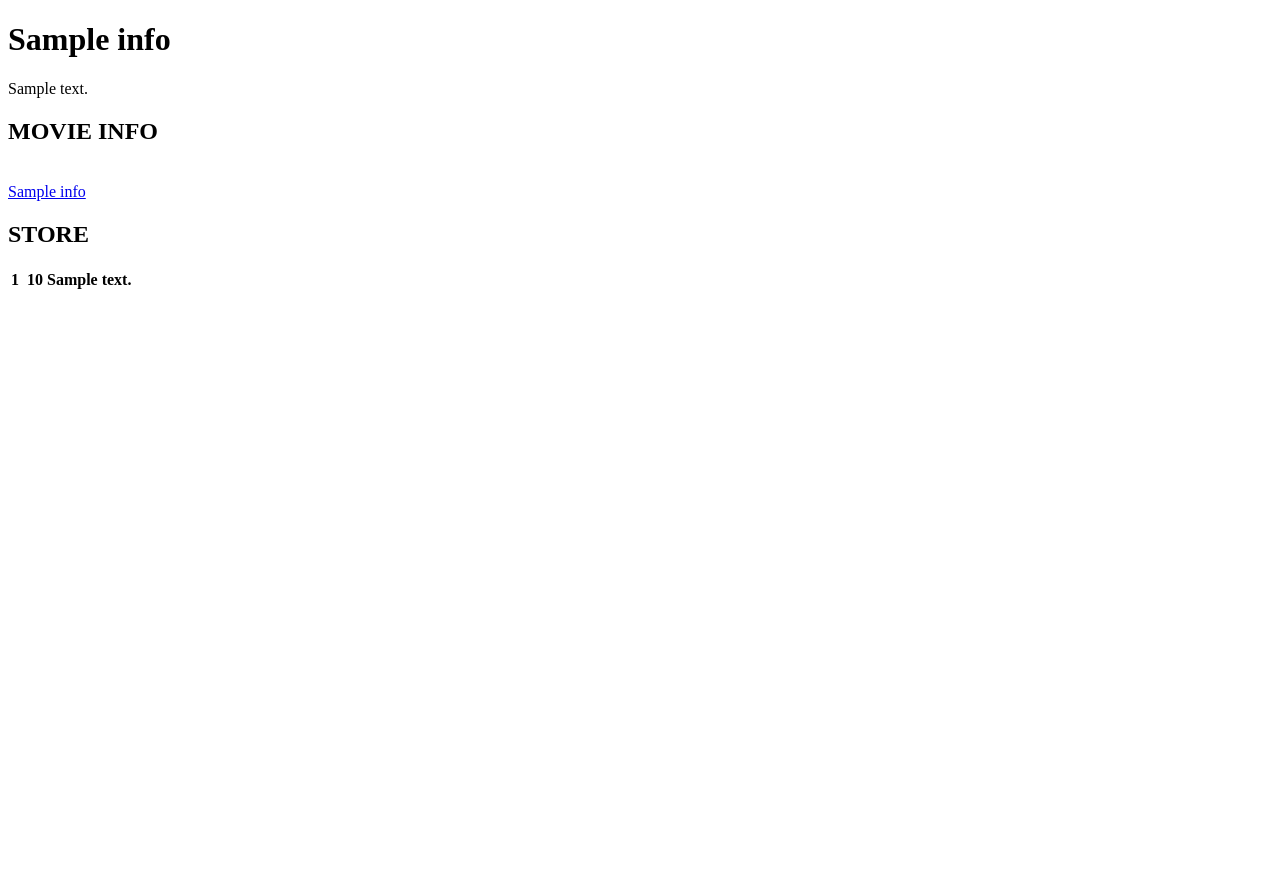
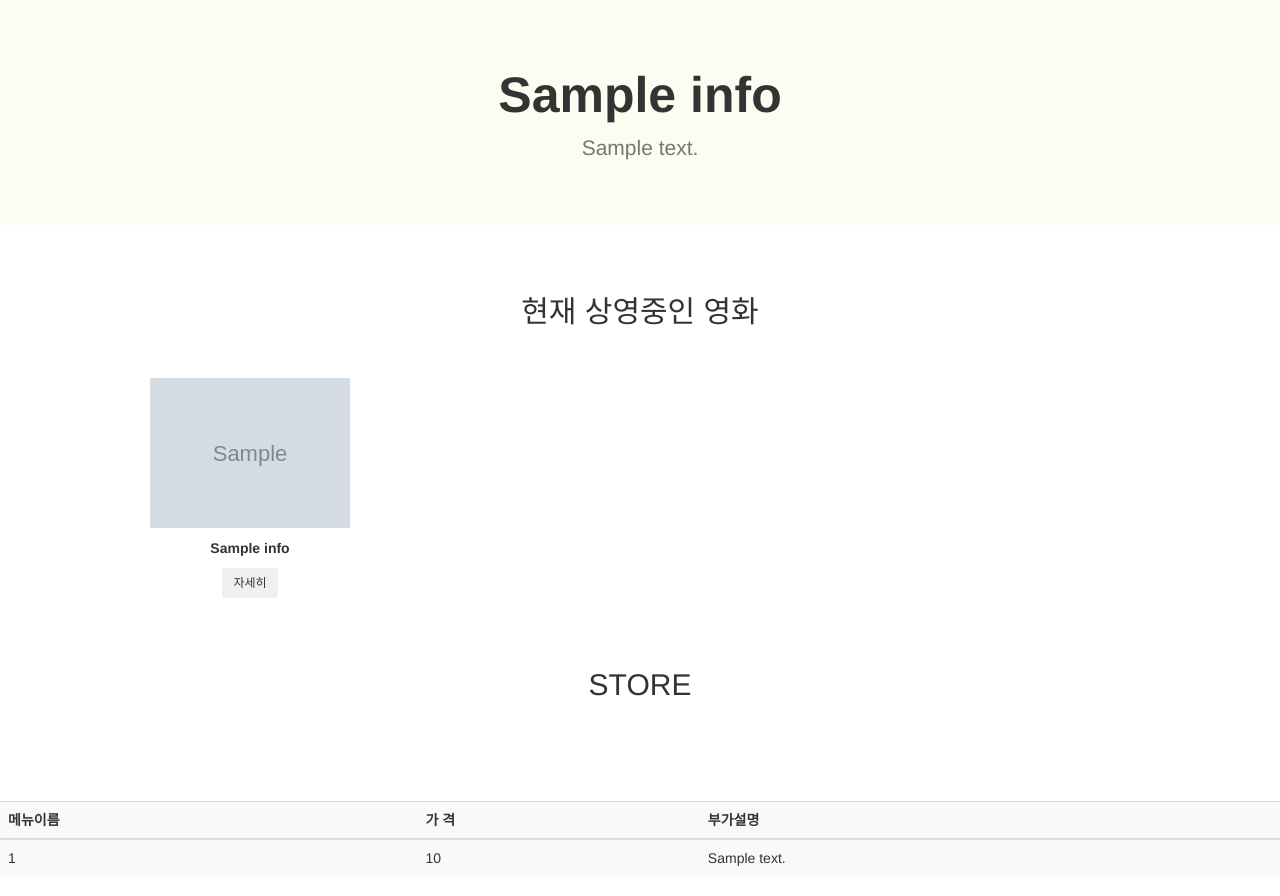
Before and after one commit to wally0813/DataBaseApplication, a PHP site: the page made by theater.php in a window 1280 px wide. Before the commit the page ends 289 px from the top, so only its background shows below. Run offline with PHP 8.4, Linux system fonts and the light colour scheme; the visitor is signed in with stand-in values (Sample User, id 1); tables that the repository leaves empty or names only in its code hold one stand-in row (values such as "Sample post"); grey boxes marked "Sample" are stand-in pictures; lists and menus that the app fills with data are empty; some libraries are stand-ins or nearby versions.

Commit message:
Add files via upload

```diff
--- a/theater.php
+++ b/theater.php
@@ -1,3 +1,44 @@
+
+<!doctype html>
+<html lang="en">
+  <head>
+    <meta charset="utf-8">
+    <meta name="viewport" content="width=device-width, initial-scale=1, shrink-to-fit=no">
+    <meta name="description" content="">
+    <meta name="author" content="">
+    <link rel="icon" href="/docs/4.0/assets/img/favicons/favicon.ico">
+
+    <title>Album example for Bootstrap</title>
+
+    <link rel="canonical" href="https://getbootstrap.com/docs/4.0/examples/album/">
+
+    <!-- Bootstrap core CSS -->
+    <link href="/css/bootstrap.min.css" rel="stylesheet">
+
+    <!-- Custom styles for this template -->
+    <link href="album.css" rel="stylesheet">
+	<style>
+	img.card-img-top {
+		display: block;
+		margin: 0 auto;
+	}
+	.card-body{
+		text-align:center;
+		margin-top: 10px;
+	}
+	.row.display-flex {
+	  display: flex;
+	  flex-wrap: wrap;
+	}
+	.row.display-flex > [class*='col-'] {
+	  display: flex;
+	  flex-direction: column;
+	}
+	</style>
+
+  </head>
+
+  <body>
   <?php
 
 	session_start();
@@ -18,39 +59,31 @@
 		$idx = $_GET['idx'];
 
 ?>
+    <main role="main">
 
-<!DOCTYPE html>
-<meta charset="utf-8" />
-<html>
-<head>
-	<title> theater </title>
-</head>
-<body>
-
-
+      <section class="jumbotron text-center" style="background-color: #fdfcf0; margin-bottom: 70px;">
 	  <?php
 
 	$query = "SELECT * FROM theater_info WHERE theater_idx='$idx'";
 	$result = $conn->query($query);
 	$row = $result->fetch_array(MYSQLI_ASSOC);
+	?>
+        <div class="container" style="background-color: #fdfcf0;">
+          <h1 class="jumbotron-heading" style="font-size:50px;"><b><?php echo $row['theater_name']; ?></b></h1>
+          <p class="lead text-muted"><?php echo $row['theater_address']; ?> </br></p>
 
-	?> <h1> <?php echo $row['theater_name']; ?> </h1> <?php
-	echo $row['theater_address']; ?> </br> <?php
-
-?>
-
-	<h2> MOVIE INFO </h2>
-
+        </div>
+      </section>
+	  <?php } ?>
+      <div class="album py-5 bg-light">
+	  <h2 style="text-align: center; margin-bottom: 30px;"> 현재 상영중인 영화 </h2>
+        <div class="container">
 		<?php
 
-	$query_info = "SELECT m.movie_idx, m.movie_title FROM movie_info as m JOIN screen_info as s ON m.movie_idx=s.movie_idx WHERE theater_idx='$idx'";
-
+		$query_info = "SELECT m.movie_idx, m.movie_title,m.imgurl FROM movie_info as m JOIN screen_info as s ON m.movie_idx=s.movie_idx WHERE theater_idx='$idx'";
 		$result = $conn->query($query_info);
-
 		$i = 0;
-
 		while($row = $result->fetch_array(MYSQLI_ASSOC)){
-
 			if ( $i % 3 == 0 ){
 				?> </br> <?php
 			}else{
@@ -59,43 +92,72 @@
 
 			$i++;
 
+
 	?>
-		<a href="movie.php?idx=<?php echo $row['movie_idx'] ?>"> <?php echo $row['movie_title']."\t"; ?> </a> <?php
+          <div class="row row-flex">
+            <div class="col-md-4" style="margin-bottom:30px;">
+              <div class="card mb-4 box-shadow">
+                <img class="card-img-top" src=<?php echo '"'.$row['imgurl'].'"';?> width="200"; alt="Card image cap">
+                <div class="card-body">
+                  <p class="card-text"><b><?php echo $row['movie_title'] ?></b></p>
+                  <div class="d-flex justify-content-between align-items-center">
+                  <button type="button" class="btn btn-sm btn-outline-secondary" onclick="location.href='movie.php?idx=<?php echo $row['movie_idx'] ?>'" style="margin-bottom:20px;">자세히</button>
+                  </div>
+                </div>
+              </div>
+            </div>
+			<?php } ?>
 
-	}
-?>
-
-	<h2> STORE </h2>
-
+          </div>
+        </div>
+      </div>
+	  <h2 style="text-align: center; margin-bottom: 100px;"> STORE </h2>
+	  <div class="table-responsive">
 	  <?php
 
 	$query_info = "SELECT * FROM menu_info WHERE theater_idx='$idx'";
 
 	$result = $conn->query($query_info);
 
-	?> <table> <?php
+	?>
+	  <table class="table table-striped tabl-sm">
+	 <thread>
+		<tr>
+			<th>메뉴이름</th>
+			<th>가    격</th>
+			<th>부가설명</th>
+		</tr>
+	</thread>
+
+	<tbody>
+	<?php
 
 	while($row = $result->fetch_array(MYSQLI_ASSOC)){
 
 	?>
 		<tr>
-				<th><?php echo $row['menu_id']; ?> </th>
-				<td>
-					<th><?php echo $row['price']; ?> </th>
-					<th><?php echo $row['description']; ?> </th>
+			<td><?php echo $row['menu_id']; ?> </td>
+			<td><?php echo $row['price']; ?> </td>
+			<td><?php echo $row['description']; ?> </td>
 
-				</td>
 		</tr>
-
+	</tbody>
 	<?php
 	}
 	?>
+	</table>
+ <table>
 
-	</table>
-<?php
+    </main>
 
-}
 
-?>
+    <!-- Bootstrap core JavaScript
+    ================================================== -->
+    <!-- Placed at the end of the document so the pages load faster -->
+    <script src="https://code.jquery.com/jquery-3.2.1.slim.min.js" integrity="sha384-KJ3o2DKtIkvYIK3UENzmM7KCkRr/rE9/Qpg6aAZGJwFDMVNA/GpGFF93hXpG5KkN" crossorigin="anonymous"></script>
+    <script>window.jQuery || document.write('<script src="../../assets/js/vendor/jquery-slim.min.js"><\/script>')</script>
+    <script src="../../assets/js/vendor/popper.min.js"></script>
+    <script src="../../dist/js/bootstrap.min.js"></script>
+    <script src="../../assets/js/vendor/holder.min.js"></script>
   </body>
 </html>
```
Lines whose indentation alone changed are shown as unchanged.
